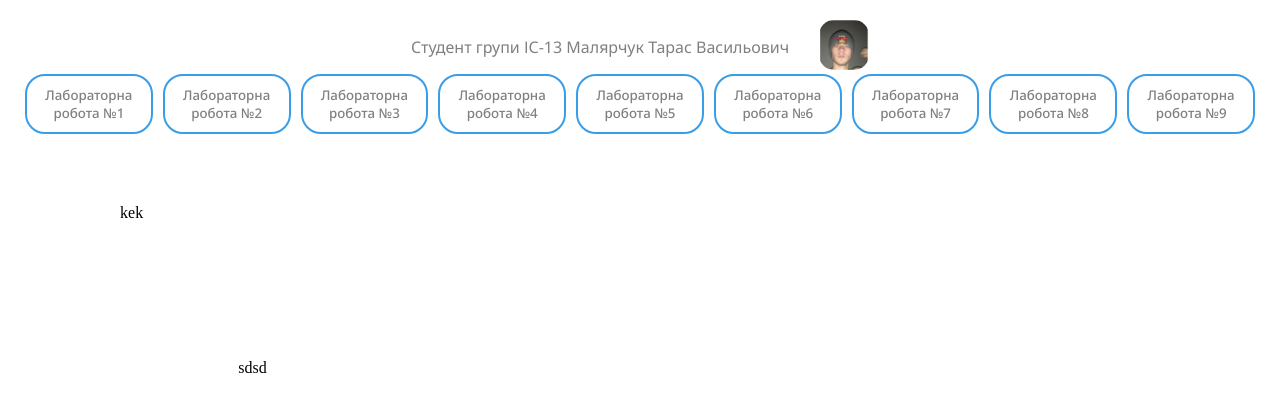
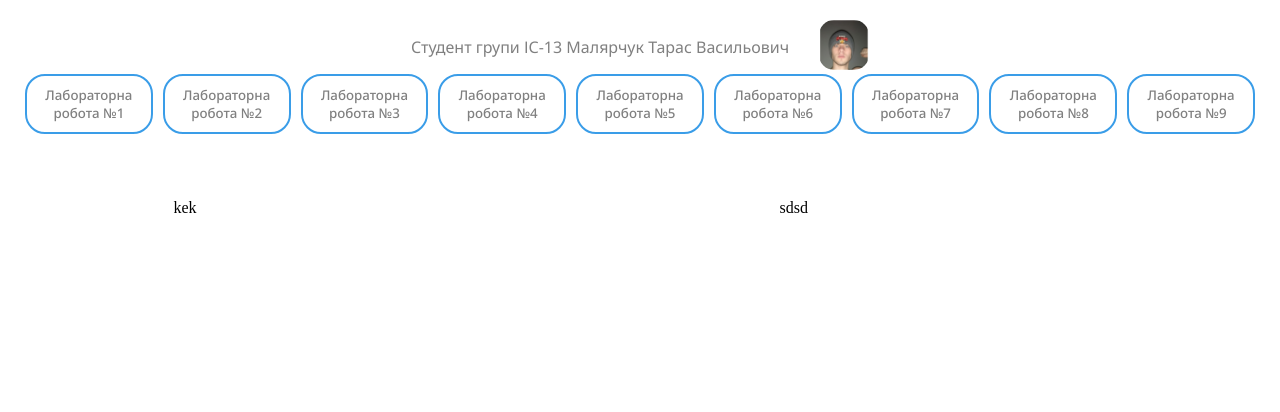
Before and after one commit to tarasmal/web-report-app, a React (Create React App) app: page / in a window 1280 px wide. Shown: the top 412 px of the page. Built offline with nearby package versions, Linux system fonts and the light colour scheme.

Commit message:
fix: re-positioned sidebar relatively to main content and header

```diff
--- a/src/App.tsx
+++ b/src/App.tsx
@@ -19,9 +19,11 @@ function App() {
       <HeaderWrapper>
         <Credentials title={'Cтудент групи ІС-13 Малярчук Тарас Васильович'} photo={'/avatar.jpg'} />
         <NavigationBar titles={Object.keys(content)}/>
+      </HeaderWrapper>
 
-      </HeaderWrapper>
-      <Flex padding={'25px'}>
+      <Flex
+          padding={'25px'}
+          justifyContent={'space-between'}>
         <Sidebar content={[
           {header: 'kek'}
         ]} />
--- a/src/components/atoms/HeaderWrapper.tsx
+++ b/src/components/atoms/HeaderWrapper.tsx
@@ -11,6 +11,7 @@ const HeaderWrapper = styled.div`
   left: 0;
   right: 0;
   padding: 0 25px 0 25px;
+  height: 2000px;
 `
 
 export default HeaderWrapper
--- a/src/components/atoms/MainContentWrapper.tsx
+++ b/src/components/atoms/MainContentWrapper.tsx
@@ -3,8 +3,9 @@ import styled from "styled-components";
 const MainContentWrapper = styled.div`
   display: flex;
   flex-direction: column;
-  margin-top: 20vh;
-  flex: 10;
+  align-items: center;
+  width: 75%;
+  height: 2000px;
 `
 
 export default MainContentWrapper
--- a/src/components/atoms/SidebarItem.tsx
+++ b/src/components/atoms/SidebarItem.tsx
@@ -7,7 +7,7 @@ interface SidebarItem {
 const StyledSidebarItem = styled.div`
   display: flex;
   justify-content: center;
-  width: 30%;
+  width: 10%;
 `
 
 const SidebarItem = (
--- a/src/components/organisms/Sidebar.tsx
+++ b/src/components/organisms/Sidebar.tsx
@@ -2,6 +2,7 @@ import React from 'react';
 import {Item} from '../../types'
 import styled from "styled-components";
 import SidebarItem from "../atoms/SidebarItem";
+import Flex from "../atoms/Flex";
 
 interface Sidebar {
     content: Item[]
@@ -9,10 +10,10 @@ interface Sidebar {
 
 const StyledSidebar = styled.div`
   display: flex;
+  position: fixed;
   flex-direction: column;
   align-items: center;
-  flex: 2;
-  padding: 5px;
+  width: 25%;
 `
 
 const Sidebar = (
@@ -21,12 +22,17 @@ const Sidebar = (
     }: Sidebar
 ) => {
     return (
-        <StyledSidebar
+        <Flex
+            width={'25%'}
         >
-            {
-                content.map(({header}) =><SidebarItem>{header}</SidebarItem>)
-            }
-        </StyledSidebar>
+            <StyledSidebar
+            >
+                {
+                    content.map(({header}) =><SidebarItem>{header}</SidebarItem>)
+                }
+            </StyledSidebar>
+        </Flex>
+
     );
 };
 
--- a/src/styles.css
+++ b/src/styles.css
@@ -1,4 +1,7 @@
 body{
     margin: 0 0 0 0;
-    height: 5000px;
+    height: fit-content;
 }
+#root {
+    height: fit-content;
+}
```
